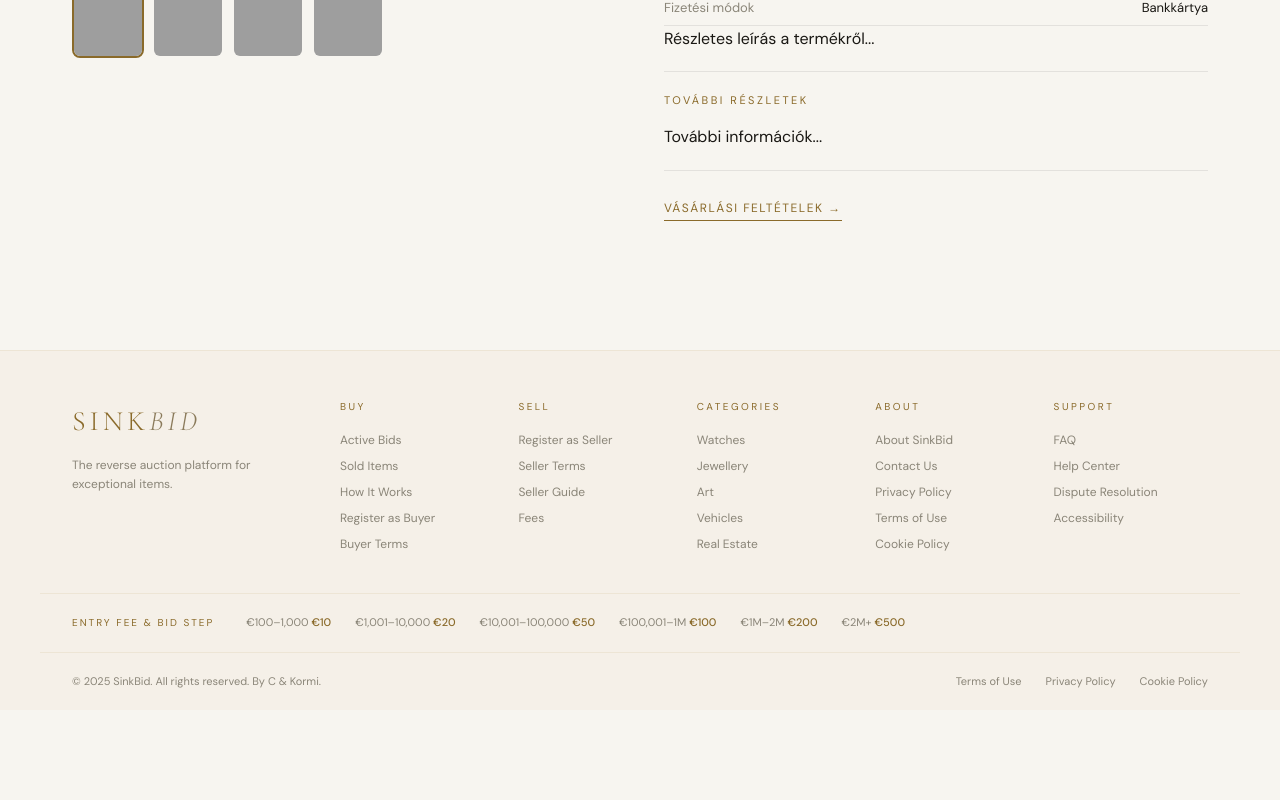
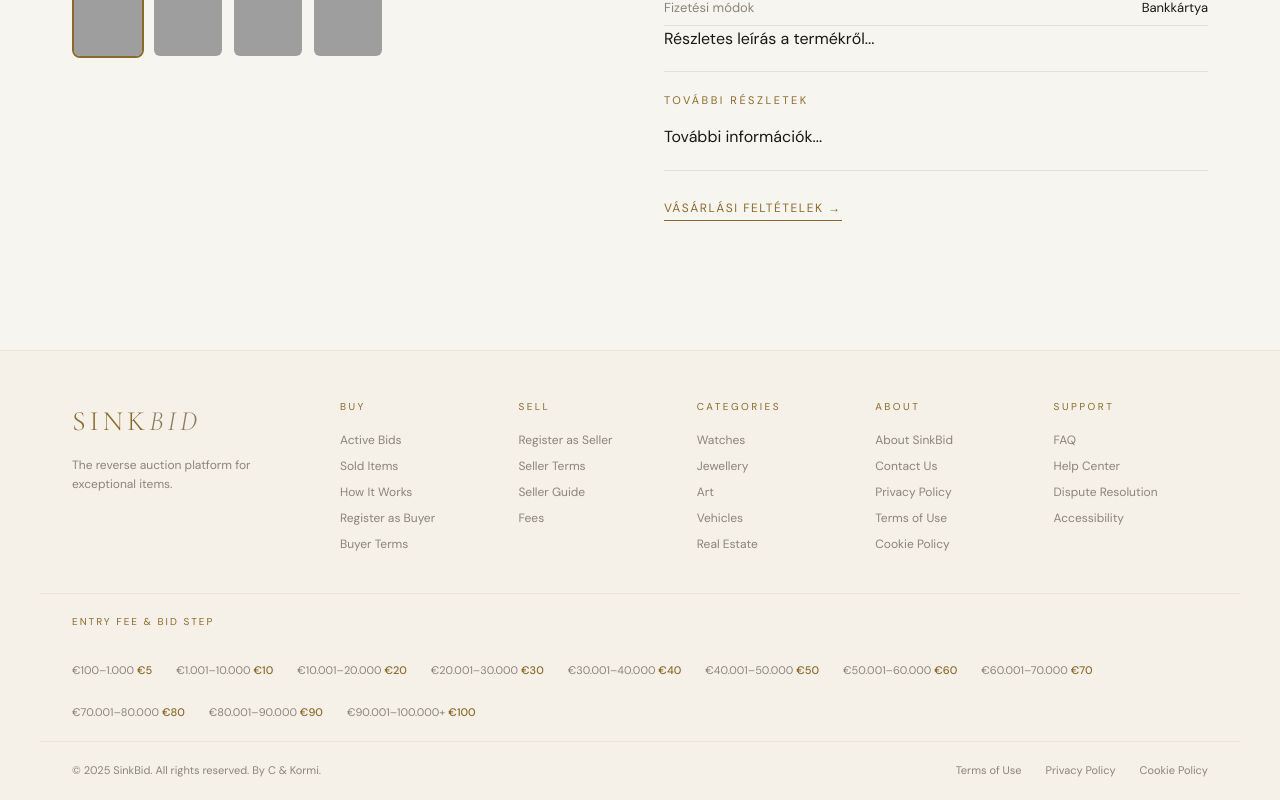
Before and after one commit to istvanlaha/SinkBid, a React (Vite) app: page /product/1 in a window 1280 px wide. Shown: the part 578-1378 px from the top of the page. Before the commit the page ends 1288 px from the top, so only its background shows below. Built offline with nearby package versions, Linux system fonts and the light colour scheme; grey boxes are pictures that could not be loaded.

Commit message:
Update Footer.jsx

```diff
--- a/src/components/Footer.jsx
+++ b/src/components/Footer.jsx
@@ -62,14 +62,19 @@ export default function Footer() {
 
       <div className={styles.bidStepBar}>
         <div className={styles.bidStepTitle}>Entry fee & Bid step</div>
-        <div className={styles.bidStepRow}>
-          <span>€100–1,000 <strong>€10</strong></span>
-          <span>€1,001–10,000 <strong>€20</strong></span>
-          <span>€10,001–100,000 <strong>€50</strong></span>
-          <span>€100,001–1M <strong>€100</strong></span>
-          <span>€1M–2M <strong>€200</strong></span>
-          <span>€2M+ <strong>€500</strong></span>
-        </div>
+       <div className={styles.bidStepRow}>
+  <span>€100–1.000 <strong>€5</strong></span>
+  <span>€1.001–10.000 <strong>€10</strong></span>
+  <span>€10.001–20.000 <strong>€20</strong></span>
+  <span>€20.001–30.000 <strong>€30</strong></span>
+  <span>€30.001–40.000 <strong>€40</strong></span>
+  <span>€40.001–50.000 <strong>€50</strong></span>
+  <span>€50.001–60.000 <strong>€60</strong></span>
+  <span>€60.001–70.000 <strong>€70</strong></span>
+  <span>€70.001–80.000 <strong>€80</strong></span>
+  <span>€80.001–90.000 <strong>€90</strong></span>
+  <span>€90.001–100.000+ <strong>€100</strong></span>
+</div>
       </div>
 
       <div className={styles.bottom}>
```
